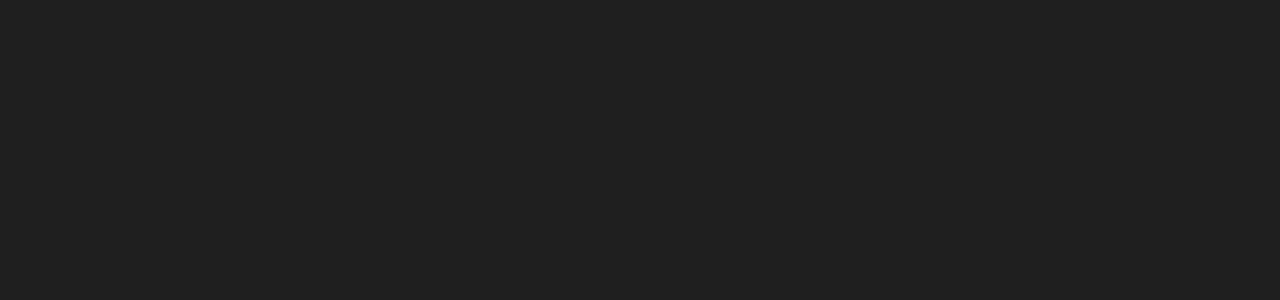
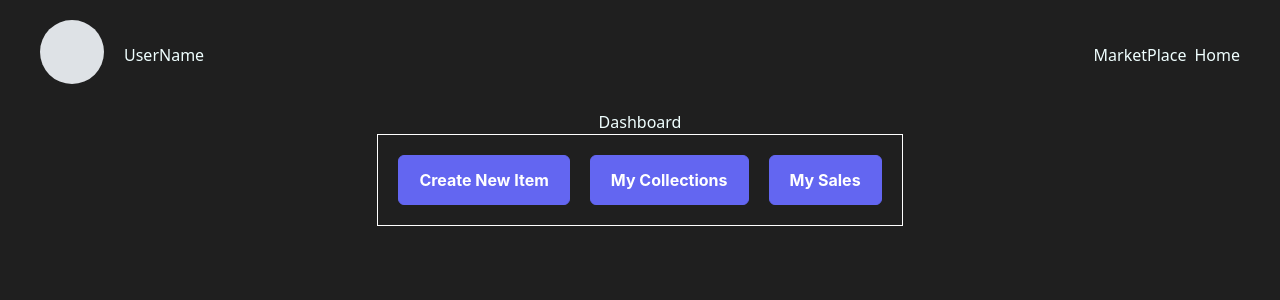
Before and after one commit to SantiagoOscarVera/herssen-client, a React (Vite) app: page /artist/dashboard in a window 1280 px wide. Before the commit this address had no page. Shown: the top 300 px of the page. Built offline with nearby package versions, Linux system fonts and the light colour scheme.

Commit message:
estructurando

```diff
--- a/src/App.jsx
+++ b/src/App.jsx
@@ -12,6 +12,8 @@
         <Route exact path="/" element={<Home/>}/>
         <Route exact path="/artist" element={<PricingArtist/>}/>
         <Route exact path="/artist/form" element={<FormArtist/>}/>
+        <Route exact path="/artist/dashboard" element={<ArtistDashboard/>}/>
+        <Route exact path="/artist/dashboard/item" element={<ArtistNewItem/>}/>
       </Routes>
     </>
   )
--- a/src/components/Artist/Dashboard/ArtistDashboard.jsx
+++ b/src/components/Artist/Dashboard/ArtistDashboard.jsx
@@ -1,19 +1,37 @@
 import React from 'react'
 import { Button } from 'primereact/button';
-import { useNavigate } from 'react-router-dom';
+import Layout from '../../Layouts/ArtistDashLayout';
 import { Link } from 'react-router-dom';
 
 function ArtistDashboard() {
-  const navigate = useNavigate()
+
+  const ROUTES = {
+    item: "/artist/dashboard/item",
+    collection: "/artist/dashboard/collection",
+    sales: "/artist/dashboard/sales"
+  }
+
   return (
-    <div className='flex  flex-col items-center justify-center'>
+    <Layout>
+      <div className='flex  flex-col items-center justify-center'>
         <h2>Dashboard</h2>
-      <div className='flex gap-5 items-center border border-white p-5'>
-        <ul>
-          <li><Link to={"/artist/dashboard/item"}>hola</Link></li>
-        </ul>
+        <div className='flex gap-5 items-center border border-white p-5'>
+
+          <Link to={ROUTES.item}>
+            <Button label="Create New Item" />
+          </Link>
+
+          <Link to={ROUTES.collection}>
+            <Button name='collection' label='My Collections' />
+          </Link>
+
+          <Link to={ROUTES.sales}>
+            <Button name='sales' label='My Sales' />
+          </Link>
+
+        </div>
       </div>
-    </div>
+    </Layout>
   )
 }
 
--- a/src/components/Artist/Dashboard/ArtistNewItem.jsx
+++ b/src/components/Artist/Dashboard/ArtistNewItem.jsx
@@ -1,18 +1,19 @@
 import React from 'react';
 import { FileUpload } from 'primereact/fileupload';
 import { InputText } from 'primereact/inputtext';
+import Layout from '../../Layouts/ArtistDashLayout';
 
 function ArtistNewItem() {
     return (
-        <>
-            <div>
-                <h2>Create new Item</h2>
+        <Layout>
 
-                <div className="card">
-                    <FileUpload name="demo[]" url={'/api/upload'} multiple accept="image/*" maxFileSize={1000000} emptyTemplate={<p className="m-0">Drag and drop files to here to upload.</p>} />
-                </div>
+            <h2>Create new Item</h2>
+
+            <div className="card">
+                <FileUpload name="demo[]" url={'/api/upload'} multiple accept="image/*" maxFileSize={1000000} emptyTemplate={<p className="m-0">Drag and drop files to here to upload.</p>} />
             </div>
-        </>
+
+        </Layout>
     )
 }
 
--- /dev/null
+++ b/src/components/Layouts/ArtistDashLayout.jsx
@@ -0,0 +1,15 @@
+import ArtistDashNavBar from "../Artist/Dashboard/ArtistDashNavBar";
+import React from "react";
+
+const Layout = ({ children, main }) => {
+  return (
+    <>
+      <ArtistDashNavBar />
+      <main className={main}>
+        {children}
+      </main>
+    </>
+  );
+};
+
+export default Layout;
```
